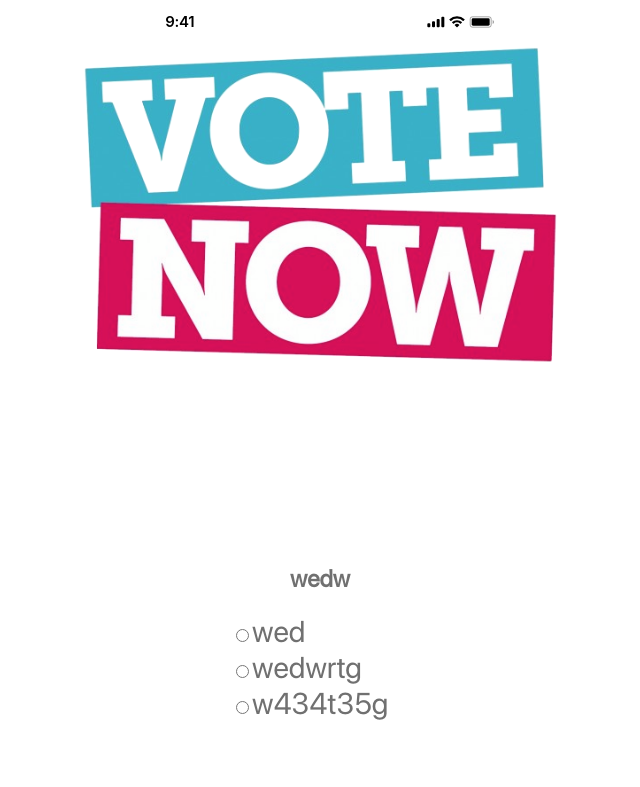
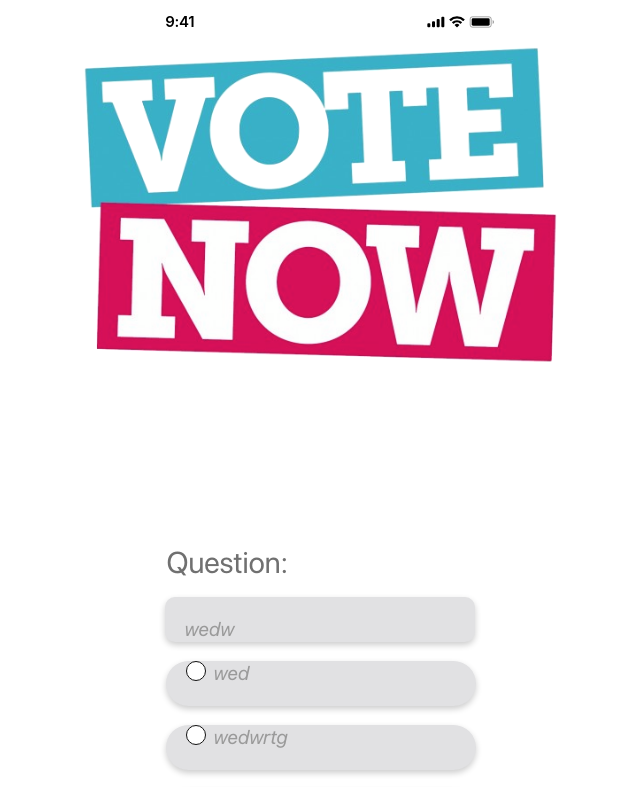
Before and after one commit to berlinum/vote-now, a React (Create React App) app: page /polls/1/vote in a window 1280 px wide. Shown: the top 787 px of the page, without its empty margins (320-960 px from the left). Built offline with nearby package versions, Linux system fonts and the light colour scheme; data requests are answered from the project's data file.

Commit message:
Add voting

```diff
--- a/db.json
+++ b/db.json
@@ -34,9 +34,18 @@
       "answerTwo": "234",
       "answerThree": "345",
       "votes": [
-        "answerTwo"
+        "answerTwo",
+        "answerThree"
       ],
       "id": 4
+    },
+    {
+      "question": "How much is the cat?",
+      "answerOne": "15$",
+      "answerTwo": "15 Pounds",
+      "answerThree": "199 bucks",
+      "votes": [],
+      "id": 5
     }
   ]
 }
--- /dev/null
+++ b/src/components/RadioInput.js
@@ -0,0 +1,49 @@
+import React from 'react';
+import styled from '@emotion/styled';
+
+const Label = styled.label`
+  display: flex;
+  box-sizing: border-box;
+  min-width: 310px;
+  height: 45px;
+  margin: 19px 32px 0 33px;
+  border-radius: 23px;
+  color: #9a9a9a;
+  background-color: #e1e1e3;
+  border: none;
+  font-family: 'SF italic';
+  font-size: 20px;
+  padding-left: 20px;
+  box-shadow: 0px 3px 6px rgba(0, 0, 0, 0.2);
+  cursor: pointer;
+  &:focus {
+    outline: #007aff;
+    box-shadow: 0 0 3px 2px #007aff;
+  }
+`;
+
+const Input = styled.input`
+  opacity: 0;
+  position: absolute;
+`;
+
+const Checkmark = styled.div`
+  border-radius: 50%;
+  border: 1px solid #111;
+  background: ${props => (props.checked ? '#767676' : '#FFFFFF')};
+  height: 18px;
+  width: 18px;
+  margin-right: 8px;
+`;
+
+const RadioInput = ({ checked, label, ...inputProps }) => {
+  return (
+    <Label>
+      <Input type="radio" checked={checked} {...inputProps} />
+      <Checkmark checked={checked} />
+      {label}
+    </Label>
+  );
+};
+
+export default RadioInput;
--- a/src/pages/Result.js
+++ b/src/pages/Result.js
@@ -16,12 +16,27 @@ function Result() {
     getPoll();
   }, [pollId]);
 
+  const answerOneVotes = poll?.votes.filter(vote => vote === 'answerOne')
+    .length;
+  const answerTwoVotes = poll?.votes.filter(vote => vote === 'answerTwo')
+    .length;
+  const answerThreeVotes = poll?.votes.filter(vote => vote === 'answerThree')
+    .length;
+
   return (
     <Form>
-      <h2>{poll?.question}</h2>
-      <div>{poll?.answerOne}</div>
-      <div>{poll?.answerTwo}</div>
-      <div>{poll?.answerThree}</div>
+      <h2>
+        {poll?.question} ({poll?.votes.length} votes)
+      </h2>
+      <div>
+        {poll?.answerOne} ({answerOneVotes} votes)
+      </div>
+      <div>
+        {poll?.answerTwo} ({answerTwoVotes} votes)
+      </div>
+      <div>
+        {poll?.answerThree} ({answerThreeVotes} votes)
+      </div>
       <Button link="/">Create new poll</Button>
     </Form>
   );
--- a/src/pages/Vote.js
+++ b/src/pages/Vote.js
@@ -2,17 +2,31 @@ import React from 'react';
 import { useParams, useHistory } from 'react-router-dom';
 import Button from '../components/Button';
 import Form from '../components/Form';
+import RadioInput from '../components/RadioInput';
 import styled from '@emotion/styled';
 
-const Label = styled.label`
-  display: block;
+const LabelQuestion = styled.label`
   align-self: flex-start;
+  margin-left: 34px;
   font-size: 30px;
   font-family: SF;
   color: #707070;
-  &::placeholder {
-    color: #9a9a9a;
-  }
+`;
+
+const Question = styled.div`
+  box-sizing: border-box;
+  min-width: 310px;
+  height: 45px;
+  margin: 17px 33px 0 32px;
+  padding: 20px;
+  color: #9a9a9a;
+  background-color: #e1e1e3;
+  border: none;
+  font-family: 'SF italic';
+  font-size: 20px;
+  box-shadow: 0px 3px 6px rgba(0, 0, 0, 0.2);
+  border-radius: 10px;
+  align-self: center;
 `;
 
 function Vote() {
@@ -46,39 +60,22 @@ function Vote() {
     history.push(`/polls/${poll.id}`);
   }
 
+  const options = ['answerOne', 'answerTwo', 'answerThree'];
+
   return (
     <Form onSubmit={handleSubmit}>
-      <h2>{poll?.question}</h2>
-      <Label>
-        <input
-          type="radio"
+      <LabelQuestion>Question:</LabelQuestion>
+      <Question>{poll?.question}</Question>
+      {options.map(option => (
+        <RadioInput
+          key={option}
+          checked={answer === option}
+          onChange={event => setAnswer(event.target.value)}
+          value={option}
+          label={poll?.[option]}
           name="answer"
-          value="answerOne"
-          checked={answer === 'answerOne'}
-          onChange={event => setAnswer(event.target.value)}
         />
-        {poll?.answerOne}
-      </Label>
-      <Label>
-        <input
-          type="radio"
-          name="answer"
-          value="answerTwo"
-          checked={answer === 'answerTwo'}
-          onChange={event => setAnswer(event.target.value)}
-        />
-        {poll?.answerTwo}
-      </Label>
-      <Label>
-        <input
-          type="radio"
-          name="answer"
-          value="answerThree"
-          checked={answer === 'answerThree'}
-          onChange={event => setAnswer(event.target.value)}
-        />
-        {poll?.answerThree}
-      </Label>
+      ))}
       <Button>Vote</Button>
     </Form>
   );
```
